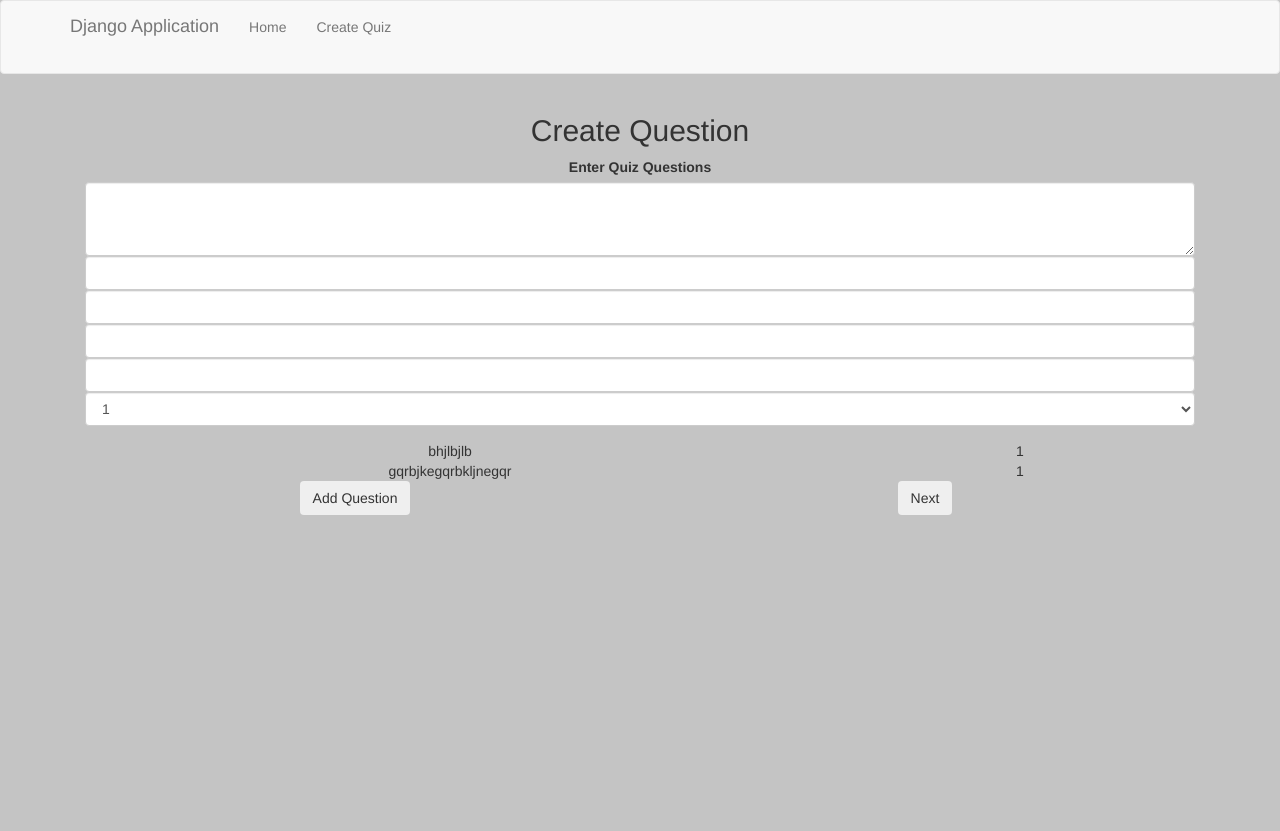
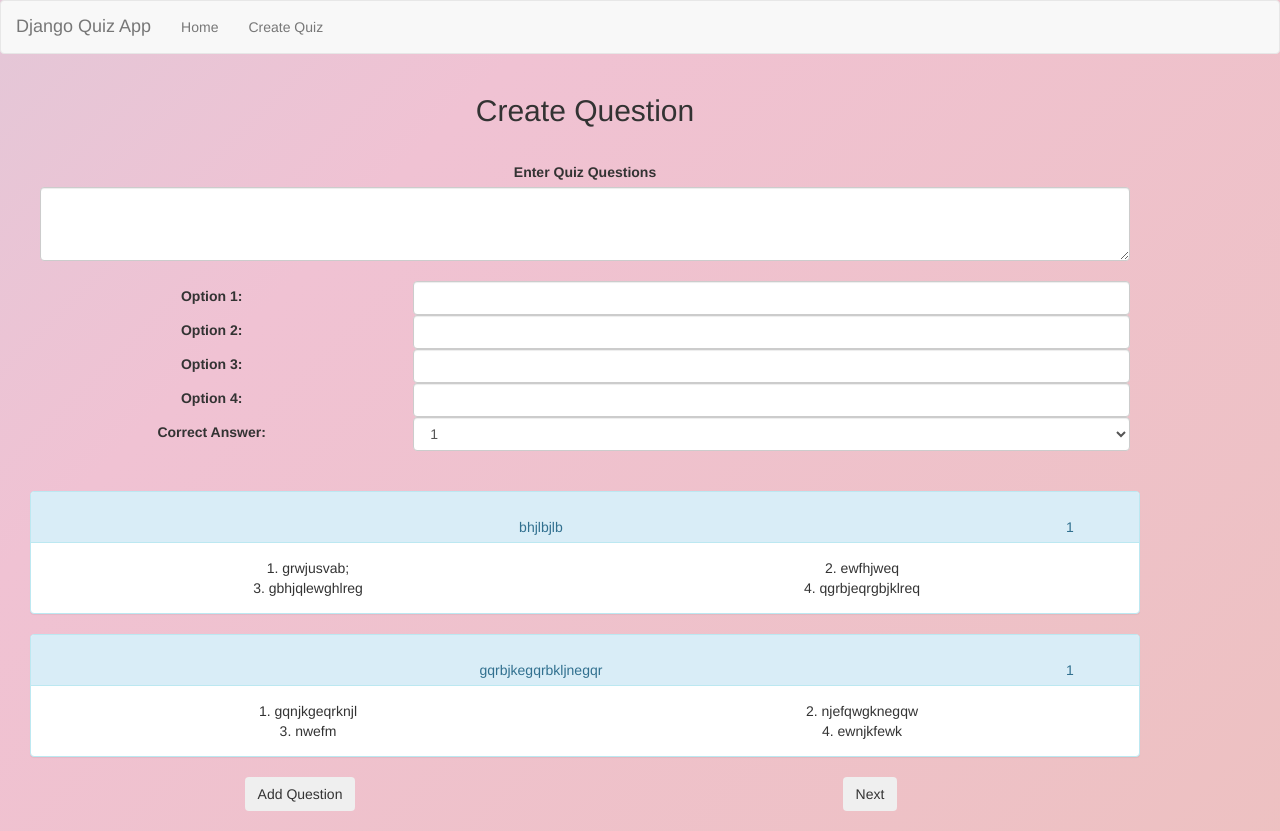
Before and after one commit to snasi623/project4, a Django app: page /createquestions/1 in a window 1280 px wide. Before the commit the page ends 515 px from the top, so only its background shows below. Run offline with Django 3.2, Linux system fonts and the light colour scheme; data comes from the database, SQL or seed files in the repository; both versions use the stored data as it was after the commit; some libraries are stand-ins or nearby versions.

Commit message:
added CSS styles, linked instructions to quiz.

```diff
--- a/django_project/django_app/static/quiz/styles.css
+++ b/django_project/django_app/static/quiz/styles.css
@@ -1,3 +1,63 @@
 body {
-    background-color: rgb(196, 196, 196);
+    background: linear-gradient(-45deg, #ebc0b3, #f0c2d3, #b4dbe9, #bee9df);
+    background-size: 400% 400%;
+    animation: gradient 15s ease infinite;
+    margin-bottom: 20px;
 }
+@keyframes gradient {
+    0% {
+        background-position: 0% 50%;
+    }
+    50% {
+        background-position: 100% 50%;
+    }
+    100% {
+        background-position: 0% 50%;
+    }
+}
+.panel-footer.panel-custom {
+    background: red;
+    color: white;
+}
+div.navbar {
+    margin: 0;
+}
+.sidenav {
+    padding: 0;
+}
+div.text-left {
+    padding: 20px;
+}
+h1, h2 {
+    margin: 0;
+    padding: 20px;
+    text-align: center;
+}
+.panel-heading {
+    padding: 25px
+}
+.panel-footer {
+    padding: 5px
+}
+p {
+    margin: 0;
+    padding: 5px;
+}
+.question {
+    padding: 10px;
+}
+.options {
+    padding: 10px;
+}
+.form-group {
+    padding-bottom: 15px;
+    padding-top: 5px;
+}
+.container {
+    margin: 0;
+}
+@media (max-width: 767px) {
+    .sidenav {
+        display: none;
+    }
+}
--- a/django_project/django_app/templates/quiz/createquestions.html
+++ b/django_project/django_app/templates/quiz/createquestions.html
@@ -7,20 +7,51 @@
         {% csrf_token %}
         <h2>Create Question</h2>
         <div class="form-group">
-            <label for="question">Enter Quiz Questions</label>
-            {% render_field form.prompt rows="3" class="form-control" %}
-            {% render_field form.option_1 class="form-control" %}
-            {% render_field form.option_2 class="form-control" %}
-            {% render_field form.option_3 class="form-control" %}
-            {% render_field form.option_4 class="form-control" %}
-            {% render_field form.correct_option rows="3" class="form-control" %}
+            <div class="question">
+                <label for="question">Enter Quiz Questions</label>
+                {% render_field form.prompt rows="3" class="form-control" %}
+            </div>
+            <div class="options">
+                <div class="row">
+                    <div class="col-sm-4"><p><strong>Option 1:</strong></p></div>
+                    <div class="col-sm-8">{% render_field form.option_1 class="form-control" %}</div>
+                </div>
+                <div class="row">
+                    <div class="col-sm-4"><p><strong>Option 2:</strong></p></div>
+                    <div class="col-sm-8">{% render_field form.option_2 class="form-control" %}</div>
+                </div>
+                <div class="row">
+                    <div class="col-sm-4"><p><strong>Option 3:</strong></p></div>
+                    <div class="col-sm-8">{% render_field form.option_3 class="form-control" %}</div>
+                </div>
+                <div class="row">
+                    <div class="col-sm-4"><p><strong>Option 4:</strong></p></div>
+                    <div class="col-sm-8">{% render_field form.option_4 class="form-control" %}</div>
+                </div>
+                <div class="row">
+                    <div class="col-sm-4"><p><strong>Correct Answer:</strong></p></div>
+                    <div class="col-sm-8">{% render_field form.correct_option rows="3" class="form-control" %}</div>
+                </div>
+            </div>
         </div>
-        <div class="row">
-            {% for q in question %}
-            <div class="col-sm-8">{{ q.prompt }}</div>
-            <div class="col-sm-4">{{ q.correct_option }}</div>
-            {% endfor %}
+        {% for q in question %}
+        <div class="panel panel-info">
+            <div class="panel-heading">
+                <div class="col-sm-11">{{ q.prompt }}</div>
+                <div class="col-sm-1">{{ q.correct_option }}</div>
+            </div>
+            <div class="panel-body">
+                <div class="row">
+                    <div class="col-sm-6">1. {{ q.option_1 }}</div>
+                    <div class="col-sm-6">2. {{ q.option_2 }}</div>
+                </div>
+                <div class="row">
+                    <div class="col-sm-6">3. {{ q.option_3 }}</div>
+                    <div class="col-sm-6">4. {{ q.option_4 }}</div>
+                </div>
+            </div>
         </div>
+        {% endfor %}
         <div class="row">
             <div class="col-sm-6">
                 <button type="submit" name="newquestion" class="btn">Add Question</button>
--- a/django_project/django_app/templates/quiz/index.html
+++ b/django_project/django_app/templates/quiz/index.html
@@ -5,7 +5,7 @@
 <div class="container-fluid text-center">
     <div class="row content">
         <div class="col-sm-4 sidenav">
-            <div class="panel panel-default">
+            <div class="panel panel-info">
                 <div class="panel-heading"><h4>Categories</h4></div>
                 {% for t in tags %}
                 <div class="panel-body">{{ t }}</div>
@@ -19,13 +19,14 @@
             <h2>Quizzes</h2>
             <div class="panel-group">
                 {% for q in quiz %}
-                <div class="panel panel-default">
+                <div class="panel panel-info">
                     <div class="panel-body">
                         <div class="row">
                             <div class="col-sm-6">
                                 <a href="{% url 'quiz' quiz_pk=q.pk %}">{{ q.name }}</a>
                             </div>
                             <div class="col-sm-4">{{ q.category_name }}</div>
+                            <div class="col-sm-2">Results</div>
                         </div>
                     </div>
                 </div>
--- a/django_project/django_app/templates/quiz/navbar.html
+++ b/django_project/django_app/templates/quiz/navbar.html
@@ -14,7 +14,7 @@
         <nav class="navbar navbar-default" role="navigation">
             <div class="container">
                 <div class="navbar-header">
-                    <a class="navbar-brand" href="{% url 'home' %}">Django Application</a>
+                    <a class="navbar-brand" href="{% url 'home' %}">Django Quiz App</a>
                 </div>
                 <div class="navbar">
                     <ul class="nav navbar-nav">
--- a/django_project/django_app/views.py
+++ b/django_project/django_app/views.py
@@ -108,6 +108,9 @@ def results(request, submission_token):
     results = QuestionResponse.objects.filter(submission_token=submission_token)
     pprint.pprint(results)
 
+    # quiz_questions = Question.objects.count(submission_token=submission_token)
+    # for r in results:
+
     context = {'results' : results}
     return render(request, 'quiz/results.html', context)
 
--- a/django_project/todo.txt
+++ b/django_project/todo.txt
@@ -1,3 +1,4 @@
 Results view
 list results view
-CSS
+fix margin on body
+fix navbar collapse issue
```
Also changed, not shown: django_project/django_app/templates/quiz/quiz.html (+4 -4 lines), django_project/django_app/templates/quiz/results.html (+6 -2 lines), django_project/db.sqlite3.
